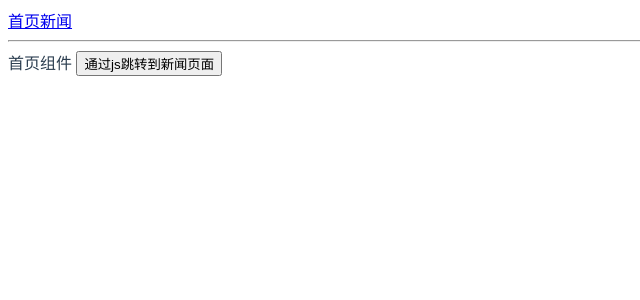
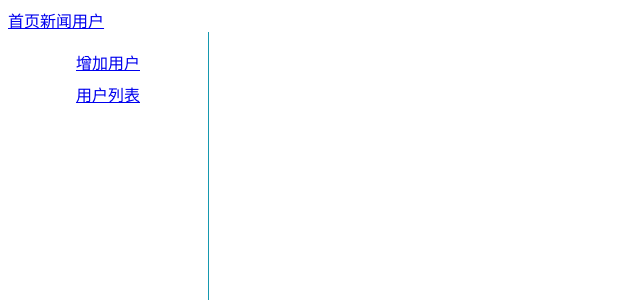
Before and after one commit to liyingcold/vue-demo, a Vue app: page /#/user in a window 1280 px wide. Before the commit this address led to /home#/user. Shown: the top 300 px of the page, without its empty margins (0-640 px from the left). Built offline with nearby package versions, Linux system fonts and the light colour scheme; what vue-resource would draw is missing.

Commit message:
vue的路由嵌套

```diff
--- a/src/App.vue
+++ b/src/App.vue
@@ -6,6 +6,7 @@
 
     <router-link to="/home">首页</router-link>
     <router-link to="/news">新闻</router-link>
+    <router-link to="/user">用户</router-link>
     <router-view/>
     <!-- 手动挂载 3、在模板中使用该组件 -->
     <!-- <div class="news"><v-news></v-news></div>
@@ -41,8 +42,6 @@ export default {
   font-family: 'Avenir', Helvetica, Arial, sans-serif;
   -webkit-font-smoothing: antialiased;
   -moz-osx-font-smoothing: grayscale;
-
   color: #2c3e50;
 }
-
 </style>
--- a/src/components/Component01.vue
+++ b/src/components/Component01.vue
@@ -77,11 +77,12 @@
 
             /* 编程式导航js */
             goNews(){
-                /*通过路径
+
+                /*跳转方式1、通过路径
                  this.$router.push({path:'news'})
                  this.$router.push({path:'/content/495'})*/
 
-                /* 通过别名*/
+                /* 跳转方式2、通过别名*/
                 this.$router.push({name:'news'})
             }
         },
--- /dev/null
+++ b/src/components/User.vue
@@ -0,0 +1,77 @@
+<template>
+    <!-- 组件1、手动挂载 -->
+    <div id="user">
+       <div class="user">
+           <div class="left">
+               <ul>
+                   <li>
+                       <router-link to="/user/useradd">增加用户</router-link>
+                   </li>
+                   <li>
+                        <router-link to="/user/userlist">用户列表</router-link>
+                    </li>
+               </ul>
+           </div>
+           <div class="right">
+              <router-view/>
+           </div>
+       </div>
+    </div>
+</template>
+
+<script>
+
+
+    export default{
+        data() {
+            return {
+                msg:'我是一个user组件'
+            }
+        },
+        methods: {
+
+        },
+        mounted() {
+
+        },
+        components:{
+
+        }
+
+    }
+
+</script>
+
+
+<style scoped >
+
+h1, h2 {
+  font-weight: normal;
+  font-size:15px;
+}
+ul {
+  list-style-type: none;
+  padding: 0;
+}
+li {
+  margin: 0 10px;
+}
+.user{
+    display: flex;
+    text-align: center;
+
+
+}
+.left{
+        width: 200px;
+        min-height: 400px;
+        border-right: 1px solid rgb(21, 152, 175);
+
+    }
+.left li{
+    line-height:2;
+}
+.right{
+    flex: 1;
+}
+</style>
--- /dev/null
+++ b/src/components/UserInfo/UserAdd.vue
@@ -0,0 +1,38 @@
+<template>
+    <div id="userAdd">
+        增加用户
+    </div>
+</template>
+
+<script>
+
+    export default{
+        data() {
+            return {
+                msg:'我是一个详情组件',
+                list:[]
+            }
+        },
+        methods: {
+
+        },
+        mounted() {
+
+        }
+    }
+</script>
+
+
+<style scoped>
+h1, h2 {
+  font-weight: normal;
+}
+ul {
+  list-style-type: none;
+  padding: 0;
+}
+li {
+  display: inline-block;
+  margin: 0 10px;
+}
+</style>
--- /dev/null
+++ b/src/components/UserInfo/UserList.vue
@@ -0,0 +1,40 @@
+<template>
+    <div id="userList">
+        用户列表
+    </div>
+</template>
+
+<script>
+
+    export default{
+        data() {
+            return {
+                msg:'',
+                list:[]
+            }
+        },
+        methods: {
+
+        },
+        mounted() {
+
+        }
+    }
+</script>
+
+
+<style scoped>
+h1, h2 {
+  font-weight: normal;
+}
+ul {
+  list-style-type: none;
+  padding: 0;
+}
+li {
+  display: inline-block;
+  margin: 0 10px;
+}
+
+
+</style>
--- a/src/router/index.js
+++ b/src/router/index.js
@@ -8,12 +8,14 @@ import Component01 from '@/components/Component01'
 import News from '@/components/News'
 import Content from '@/Components/Content'
 import Pcontent from '@/Components/Pcontent'
-
+import User from '@/Components/User'
+import UserAdd from '@/Components/UserInfo/UserAdd'
+import UserList from '@/Components/UserInfo/UserList'
 
 Vue.use(Router)
 
 export default new Router({
-  mode:'history',/*hash模式改为history模式 */
+  /*mode:'history',hash模式改为history模式 */
   routes: [
     {
       path: '/hello',
@@ -58,6 +60,24 @@ export default new Router({
     {
       path:'*',
       redirect:'/home'
-    }
+    },
+    {
+      path:'/user',
+      name:'user',
+      component:User,
+      children:[
+        {
+          path:'useradd',
+          name:'useradd',
+          component:UserAdd
+        },
+        {
+          path:'userlist',
+          name:'userlist',
+          component:UserList
+        }
+      ]
+    },
+
   ]
 })
```
Also changed, not shown: package.json (+6 -6 lines), 1 other file (tests, documents, lock files or other folders).
